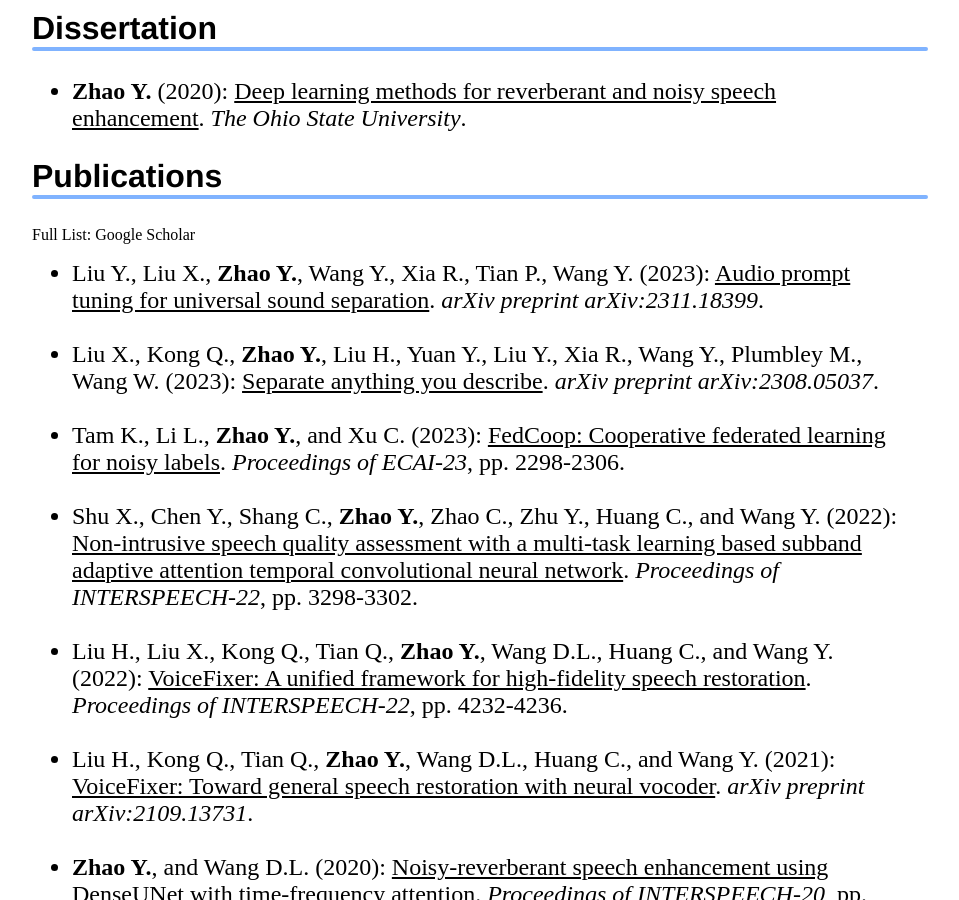
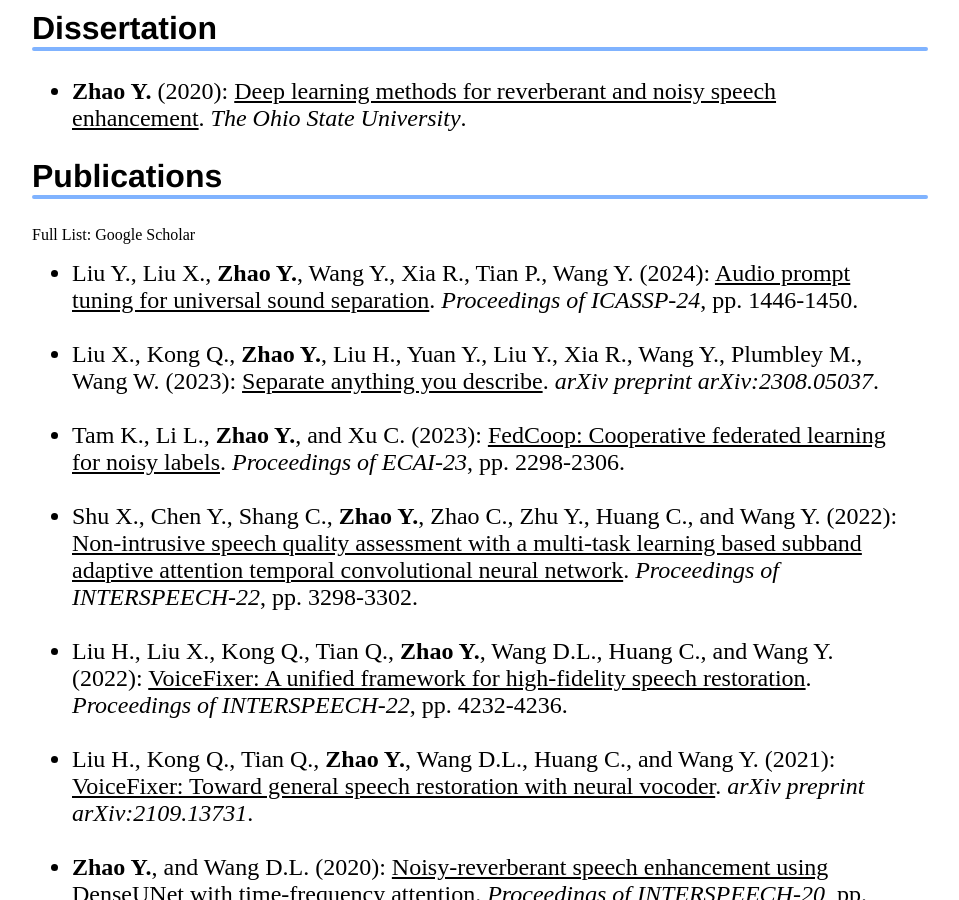
Before and after one commit to cliffzhao/cliffzhao.github.io, a Jekyll site: the page built from index.html, in a window 1280 px wide and 900 px high, scrolled down 1136 px. Shown: the whole window, without its empty margins (160-1119 px from the left). Built offline with Jekyll 4.4.1, drawn with Linux system fonts in a browser that asks for light colours; a style sheet for code colours, icons or effects is not loaded.

Commit message:
Update index.html

```diff
--- a/index.html
+++ b/index.html
@@ -82,7 +82,7 @@ title: Yan Zhao
     <h2>Publications</h2>
 	<a href="https://scholar.google.com/citations?user=cHzLMDEAAAAJ&hl=en" target="_blank">Full List: Google Scholar</a>
     <ul>
-		<li> Liu Y., Liu X., <strong>Zhao Y.</strong>, Wang Y., Xia R., Tian P., Wang Y. (2023): <a href="https://arxiv.org/pdf/2311.18399" target="_blank"><U>Audio prompt tuning for universal sound separation</U></a>. <cite>arXiv preprint arXiv:2311.18399</cite>.
+		<li> Liu Y., Liu X., <strong>Zhao Y.</strong>, Wang Y., Xia R., Tian P., Wang Y. (2024): <a href="https://arxiv.org/pdf/2311.18399" target="_blank"><U>Audio prompt tuning for universal sound separation</U></a>. <cite>Proceedings of ICASSP-24</cite>, pp. 1446-1450.
 		<br>
 		<br>
 		</li>
```
